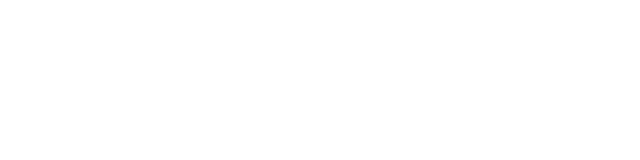
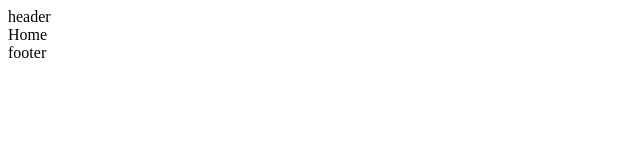
Before and after one commit to mohamedosama2221/react-movieApp, a React (Create React App) app: page / in a window 1280 px wide. Shown: the top 160 px of the page, without its empty margins (0-640 px from the left). Built offline with nearby package versions, Linux system fonts and the light colour scheme.

Commit message:
applying routing

```diff
--- a/src/App.js
+++ b/src/App.js
@@ -1,6 +1,24 @@
-
+import React from "react";
+import { BrowserRouter as Router, Switch, Route } from "react-router-dom";
+import Header from "./components/Header/Header";
+import Footer from "./components/Footer/Footer";
+import PageNotFound from "./components/PageNotFound/PageNotFound";
+import Home from "./components/Home/Home";
 function App() {
-  return <div className="App"></div>;
+  return (
+    <Router>
+      <Header />
+      <Switch>
+        <Route path="/" exact>
+          <Home />
+        </Route>
+        <Route path="*">
+          <PageNotFound />
+        </Route>
+      </Switch>
+      <Footer />
+    </Router>
+  );
 }
 
 export default App;
--- /dev/null
+++ b/src/components/Footer/Footer.js
@@ -0,0 +1,7 @@
+import React from "react";
+
+const Footer = () => {
+  return <div>footer</div>;
+};
+
+export default Footer;
--- /dev/null
+++ b/src/components/Header/Header.js
@@ -0,0 +1,7 @@
+import React from "react";
+
+const Header = () => {
+  return <div>header</div>;
+};
+
+export default Header;
--- /dev/null
+++ b/src/components/Home/Home.js
@@ -0,0 +1,7 @@
+import React from "react";
+
+const Home = () => {
+  return <div>Home</div>;
+};
+
+export default Home;
--- /dev/null
+++ b/src/components/PageNotFound/PageNotFound.js
@@ -0,0 +1,7 @@
+import React from "react";
+
+const PageNotFound = () => {
+  return <div>404</div>;
+};
+
+export default PageNotFound;
```
Also changed, not shown: src/components/Footer/Footer.style.js (added), src/components/Header/Header.style.js (added), src/components/Home/Home.style.js (added), src/components/PageNotFound/PageNotFound.style.js (added).
